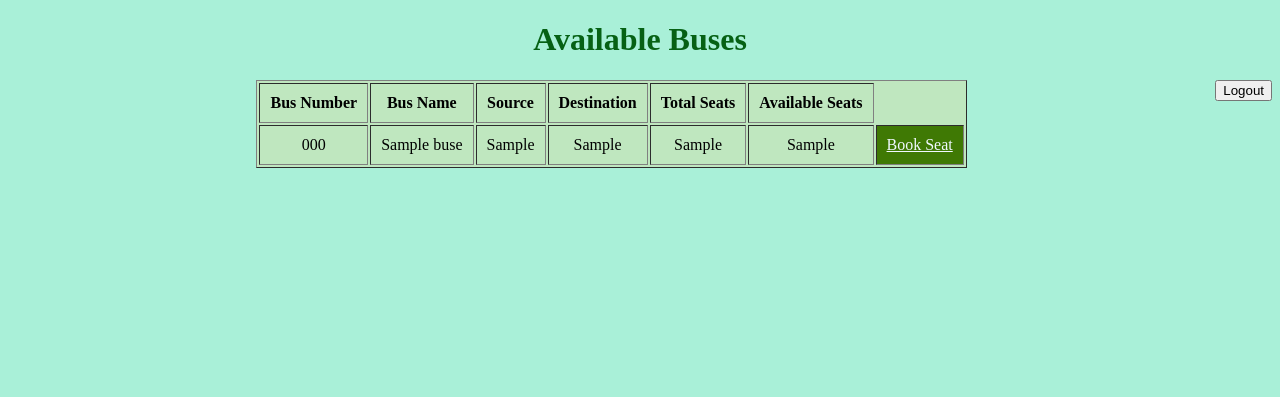
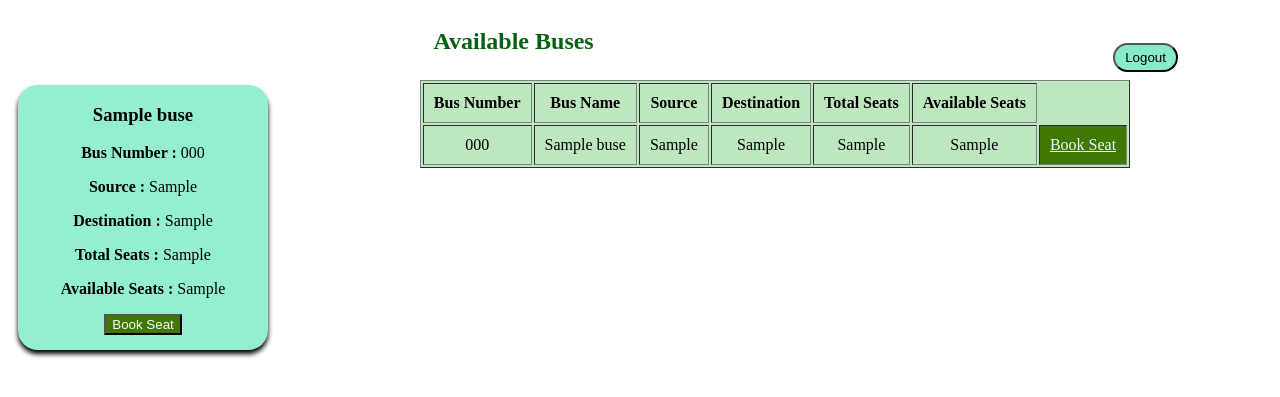
Before and after one commit to aleena-cj28/Bus_booking_system-, a Flask app: page /view_buses in a window 1280 px wide. Shown: the top 397 px of the page. Run offline with Flask 3, Linux system fonts and the light colour scheme; tables that the repository leaves empty or names only in its code hold one stand-in row (values such as "Sample post").

Commit message:
almost completed

```diff
--- a/app.py
+++ b/app.py
@@ -1,7 +1,8 @@
-from flask import Flask,render_template,request,redirect
+from flask import Flask,render_template,request,redirect,session
 from database import mydb,cursor
 
 app = Flask(__name__)
+app.secret_key = "bus_booking_secret"
 
 
 
@@ -33,6 +34,8 @@ def register():
 
 @app.route("/login", methods=["GET", "POST"])
 def login():
+
+
     if request.method == "POST":
         username = request.form["username"]
         password = request.form["password"]
@@ -47,6 +50,7 @@ def login():
 
 
         if user:
+
             return redirect("/view_buses")
         elif  username == "admin" and password == "admin222":
             return redirect("/admin_dashboard")
--- a/templates/view.html
+++ b/templates/view.html
@@ -2,14 +2,80 @@
 <html>
 <head>
     <title>View Buses</title>
+    <style>
+        .bus-card{
+            background-color: rgb(148, 239, 208);
+            border-radius:20px;
+            margin: 10px;
+            width: 250px;
+            height: 265px;
+            float: left;
+            box-shadow: 0 4px 5px;
+            cursor: pointer;
+
+        }
+        .navbar{
+            background: rgb(131, 135, 139);
+
+        }
+        .nav-head{
+
+            width: 80%;
+            float: left;
+
+
+        }
+        .logout{
+
+            width:20%;
+            float: left;
+            margin-top: 35px;
+        }
+
+        #logout-button{
+            padding: 5px 10px;
+            border-radius: 50px;
+            display: inline-flex;
+
+        }
+    </style>
 </head>
 
-<body style="background-color: rgb(169, 240, 216);" align="center">
-    <h1 style="color: rgb(6, 97, 20);">Available Buses</h1>
+<body style="background-color: rgb(255, 255, 255);" align="center">
 
-    <a href="/">
-        <button style="float: right;">Logout</button>
-    </a>
+    <nav class="navbar">
+        <div class="nav-head">
+            <h1 style="color: rgb(6, 97, 20);">Available Buses</h1>
+
+        </div>
+
+        <div class="logout">
+
+            <a href="/">
+                <button  id="logout-button" style="background-color: rgb(135, 234, 201);">Logout </button>
+            </a>
+
+        </div>
+    </nav>
+
+
+    <br><br>
+
+    <div class="bus-container">
+        {% for bus in buses%}
+        <div class="bus-card">
+            <h3>{{bus[2]}}</h3>
+            <p><strong>Bus Number : </strong>{{bus[1]}}</p>
+            <p><strong>Source : </strong>{{bus[3]}}</p>
+            <p><strong>Destination : </strong>{{bus[4]}}</p>
+            <p><strong>Total Seats : </strong>{{bus[5]}}</p>
+            <p><strong>Available Seats : </strong>{{bus[6]}}</p>
+            <a style="color: aliceblue;"  href="/book_bus/{{bus[1]}}"><button style="background-color: rgb(63, 121, 4);color: #fff;">Book Seat</button></a>
+
+        </div>
+        {% endfor %}
+    </div>
+    <br><br>
     <table style="background-color: rgb(191, 231, 191);" border="1" cellpadding="10" align="center">
         <tr>
              <th>Bus Number</th>
```
Also changed, not shown: templates/add_bus.html (+21 -1 lines), templates/login.html (+24 -4 lines), templates/view_buses.html (+30 -2 lines).
